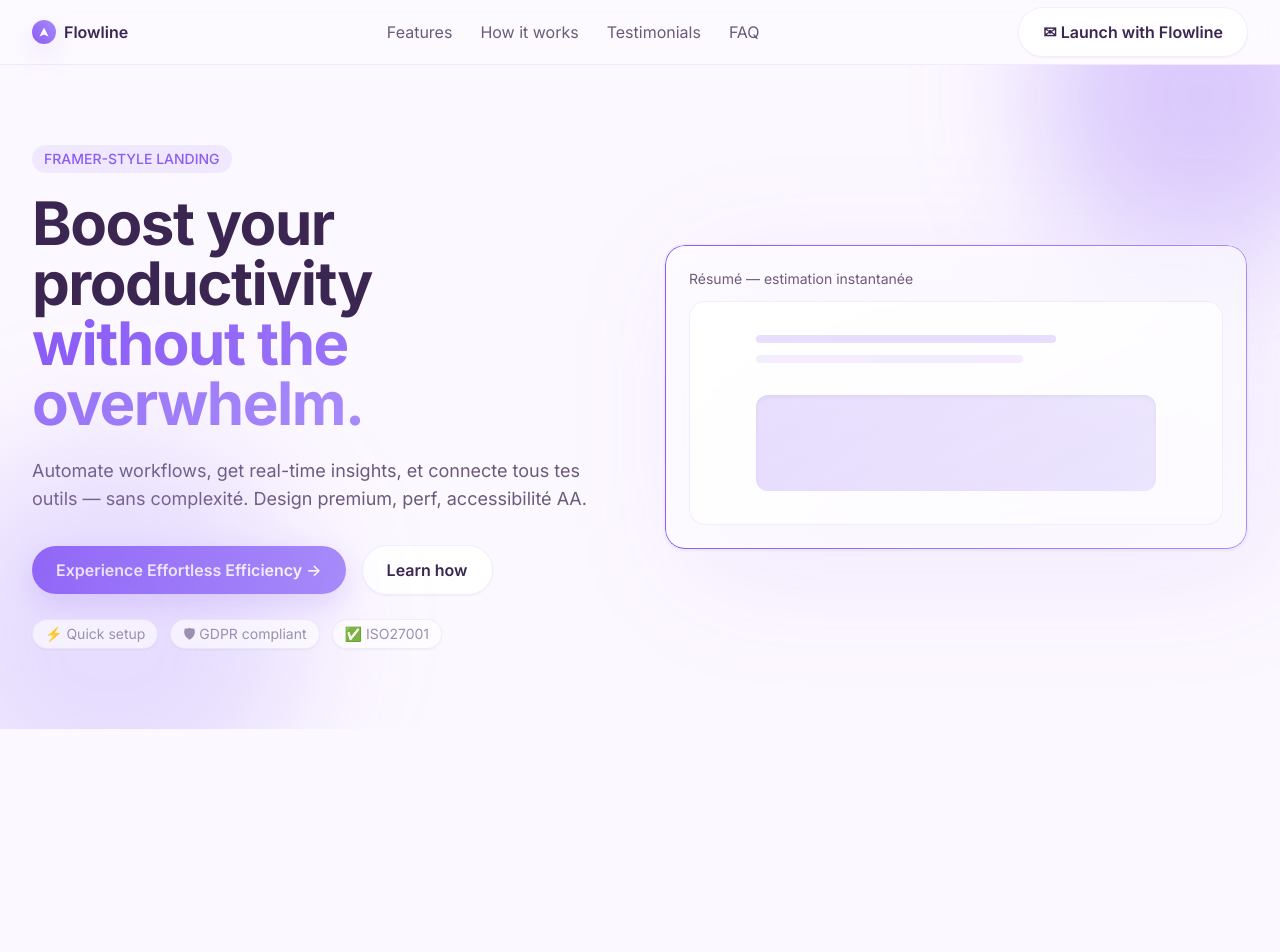
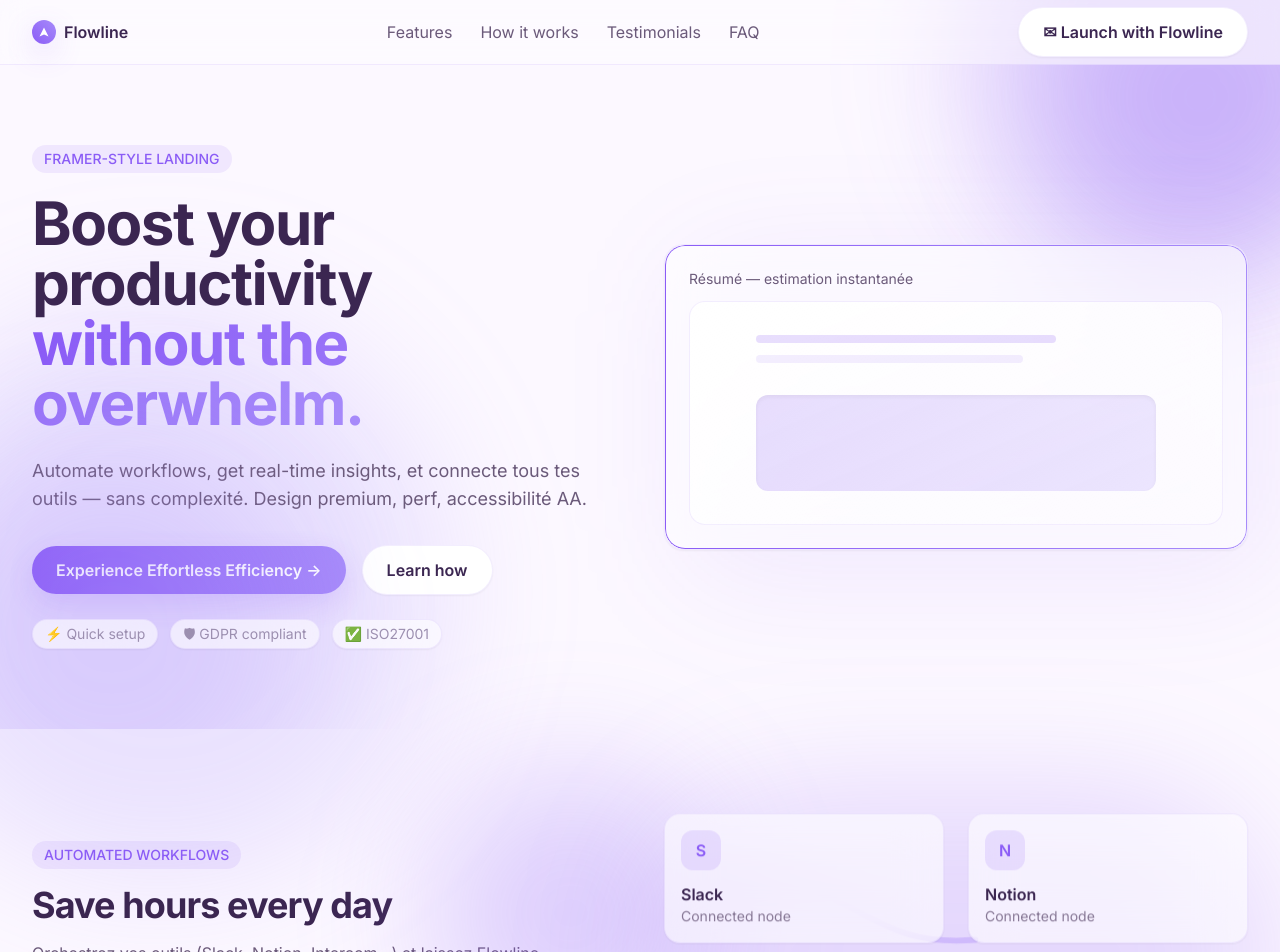
Before and after one commit to Leodcp7/mon-cheval-protege-eva, a Next.js app: page / in a window 1280 px wide. Shown: the top 952 px of the page. Before the commit the page ends 800 px from the top, so only its background shows below. Built offline with nearby package versions, Linux system fonts and the light colour scheme.

Commit message:
Update index.tsx

```diff
--- a/src/pages/index.tsx
+++ b/src/pages/index.tsx
@@ -1,19 +1,40 @@
 import Head from "next/head";
 import Navbar from "@/components/Navbar";
 import Hero from "@/components/Hero";
+import Workflows from "@/components/Workflows";
+import Analytics from "@/components/Analytics";
+import Integrations from "@/components/Integrations";
+import Comparison from "@/components/Comparison";
+import Steps from "@/components/Steps";
+import DemoForm from "@/components/DemoForm";
+import Footer from "@/components/Footer";
 
 export default function Home() {
   return (
     <>
       <Head>
-        <title>Mon Cheval Protégé</title>
+        <title>Flowline — Effortless Efficiency</title>
+        <meta name="description" content="Framer-like premium landing: automated workflows, realtime analytics, seamless integrations."/>
+        <meta name="viewport" content="width=device-width, initial-scale=1" />
       </Head>
-      <div className="relative bg-pageBg text-textDark overflow-x-hidden">
+
+      <main className="relative min-h-screen">
+        {/* subtle radial page bg */}
+        <div className="pointer-events-none fixed inset-0">
+          <div className="absolute top-[-20%] right-[-10%] h-[28rem] w-[28rem] rounded-full bg-primary/20 blur-3xl"></div>
+          <div className="absolute bottom-[-10%] left-[-10%] h-[36rem] w-[36rem] rounded-full bg-primary2/20 blur-3xl"></div>
+        </div>
+
         <Navbar />
-        <main className="relative">
-          <Hero />
-        </main>
-      </div>
+        <Hero />
+        <Workflows />
+        <Analytics />
+        <Integrations />
+        <Comparison />
+        <Steps />
+        <DemoForm />
+        <Footer />
+      </main>
     </>
   );
 }
```
